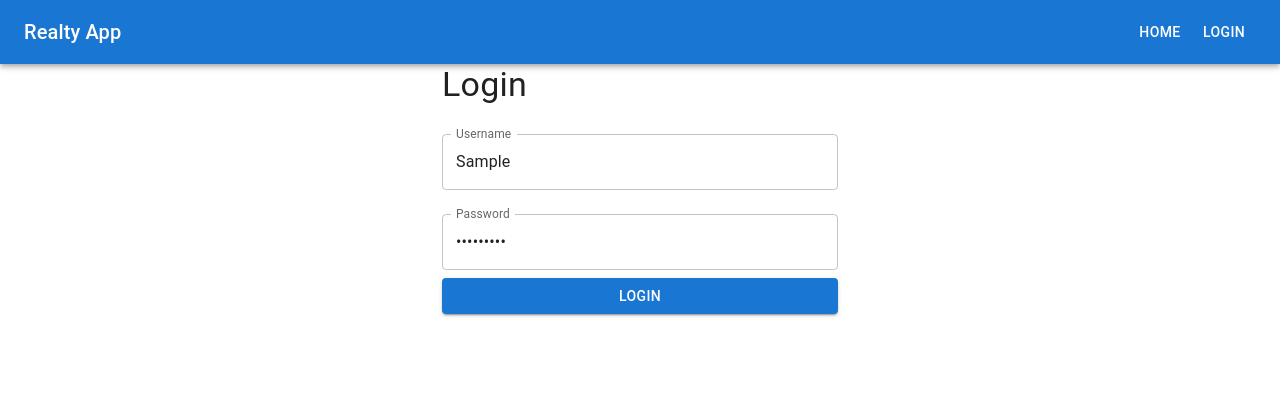
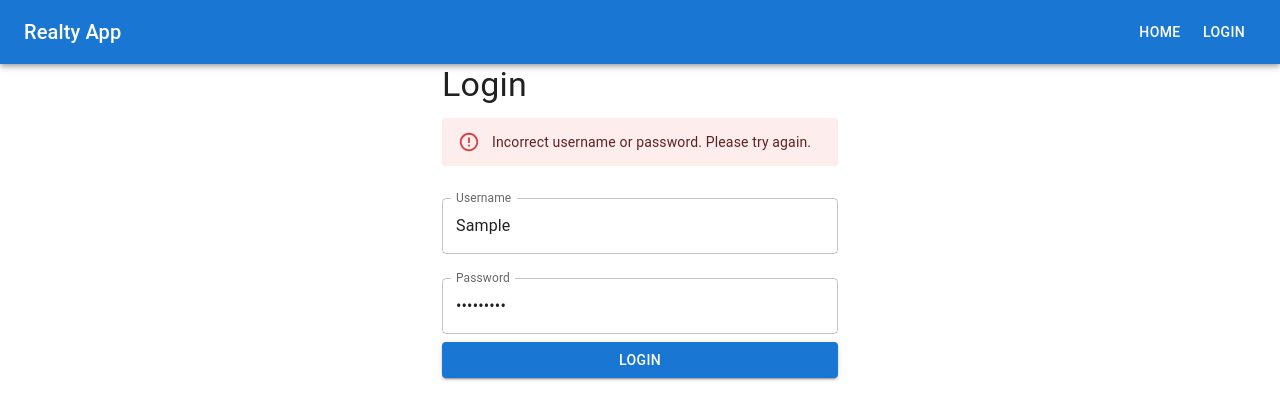
Before and after one commit to dnstock/realty-frontend, a React (Create React App) app: page /login in a window 1280 px wide. Both pictures are taken after typing "Sample", "Sample123" into the empty fields and a click on the button "LOGIN". Shown: the top 420 px of the page. Built offline with nearby package versions, Linux system fonts and the light colour scheme; no server answers.

Commit message:
Replace browser alert with on-page message

```diff
--- a/src/pages/Login.js
+++ b/src/pages/Login.js
@@ -1,7 +1,7 @@
 import React, { useState } from 'react';
 import { useFormik } from 'formik';
 import * as yup from 'yup';
-import { Button, TextField, Container, Typography } from '@mui/material';
+import { TextField, Button, Container, Typography, Alert } from '@mui/material';
 import { useNavigate } from 'react-router-dom';
 import { login } from '../services/api';
 
@@ -12,6 +12,7 @@ const validationSchema = yup.object({
 
 function Login() {
   const navigate = useNavigate();
+  const [errorMessage, setErrorMessage] = useState('');
 
   const formik = useFormik({
     initialValues: {
@@ -27,7 +28,7 @@ function Login() {
         navigate('/dashboard');
       } catch (error) {
         console.error('Login failed', error);
-        alert('Login failed. Please check your credentials.');
+        setErrorMessage('Incorrect username or password. Please try again.');
       }
     },
   });
@@ -37,6 +38,11 @@ function Login() {
       <Typography variant="h4" component="h1" gutterBottom>
         Login
       </Typography>
+      {errorMessage && (
+        <Alert severity="error" sx={{ mb: 2 }}>
+          {errorMessage}
+        </Alert>
+      )}
       <form onSubmit={formik.handleSubmit}>
         <TextField
           label="Username"
```
